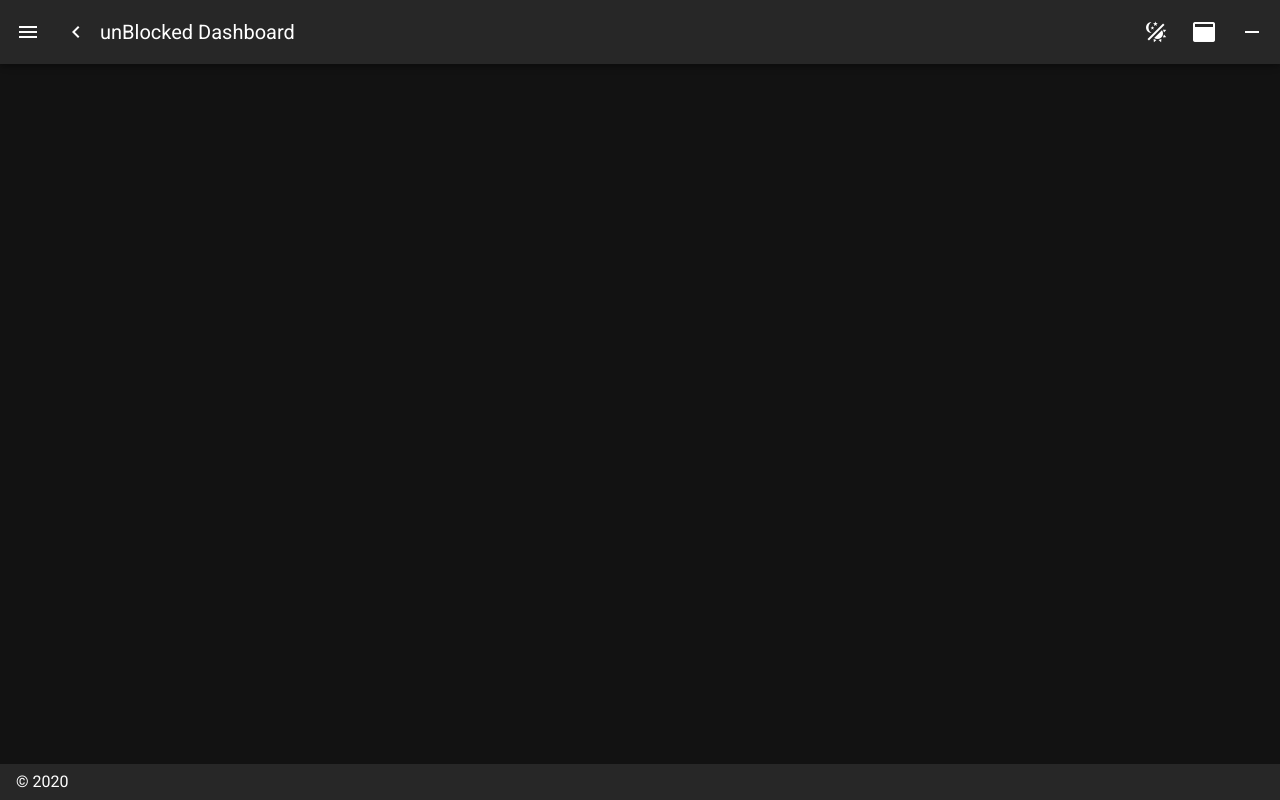
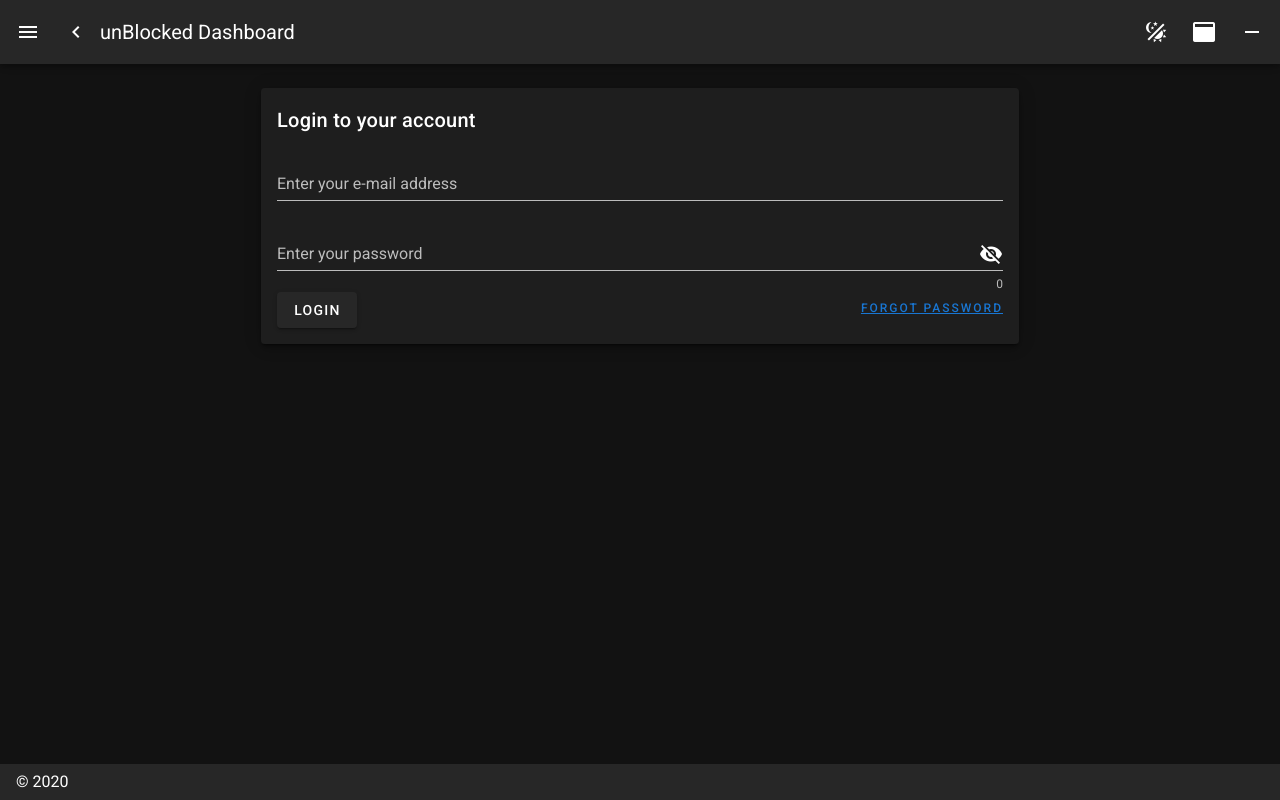
Before and after one commit to sarbikbetal/unblockBallot, a Nuxt app: page /login in a window 1280 px wide. Built offline with nearby package versions, Linux system fonts and the light colour scheme.

Commit message:
- Added login page

```diff
--- /dev/null
+++ b/pages/login.vue
@@ -0,0 +1,79 @@
+<template>
+  <v-container fluid fill-height class="loginOverlay">
+    <v-layout flex align-center justify-center>
+      <v-flex xs12 sm8 elevation-6 class="p-5">
+        <v-card>
+          <v-card-title class="">
+            Login to your account
+          </v-card-title>
+          <v-card-text class="p-4">
+            <div>
+              <v-form v-model="valid" ref="form">
+                <v-text-field
+                  label="Enter your e-mail address"
+                  v-model="email"
+                  :rules="emailRules"
+                  required
+                ></v-text-field>
+                <v-text-field
+                  label="Enter your password"
+                  :append-icon="visible ? 'mdi-eye' : 'mdi-eye-off'"
+                  :type="visible ? 'text' : 'password'"
+                  @click:append="visible = !visible"
+                  v-model="password"
+                  min="8"
+                  :rules="passwordRules"
+                  counter
+                  required
+                ></v-text-field>
+                <v-layout justify-space-between class="p-5">
+                  <v-btn
+                    @click="submit"
+                    :class="{
+                      'blue darken-4 white--text': valid,
+                      disabled: !valid
+                    }"
+                    >Login</v-btn
+                  ><a href="/dashboard" class="overline">Forgot Password</a>
+                </v-layout>
+              </v-form>
+            </div>
+          </v-card-text>
+        </v-card>
+      </v-flex>
+    </v-layout>
+  </v-container>
+</template>
+
+<script>
+export default {
+  data() {
+    return {
+      valid: false,
+      visible: false,
+      password: "",
+      passwordRules: [v => !!v || "Password is required"],
+      email: "",
+      emailRules: [
+        v => !!v || "E-mail is required",
+        v =>
+          /^\w+([\.-]?\w+)*@\w+([\.-]?\w+)*(\.\w{2,3})+$/.test(v) ||
+          "E-mail must be valid"
+      ]
+    };
+  },
+  methods: {
+    submit() {
+      if (this.$refs.form.validate()) {
+        this.$refs.form.$el.submit();
+        // request to API here
+      }
+    },
+    clear() {
+      this.$refs.form.reset();
+    }
+  }
+};
+</script>
+
+<style></style>
```
